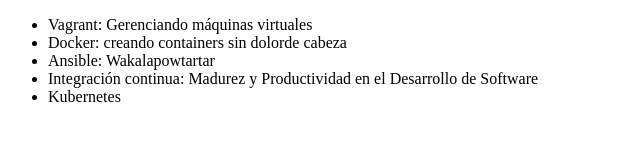
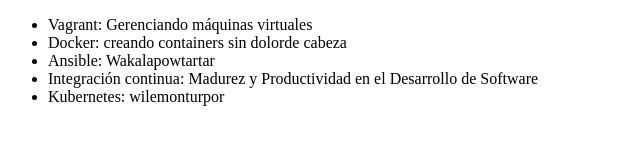
Before and after one commit to GusFunes/background-generator, a plain HTML site: page index.html in a window 1280 px wide. Shown: the whole page, without its empty margins (0-640 px from the left). Drawn offline with Linux system fonts and the light colour scheme.

```diff
--- a/index.html
+++ b/index.html
@@ -12,7 +12,7 @@
         <li> Docker: creando containers sin dolorde cabeza </li>
         <li> Ansible: Wakalapowtartar </li>
         <li> Integración continua: Madurez y Productividad en el Desarrollo de Software</li>
-        <li>Kubernetes</li>
+        <li>Kubernetes: wilemonturpor</li>
     </ul>
 </body>
 
```
